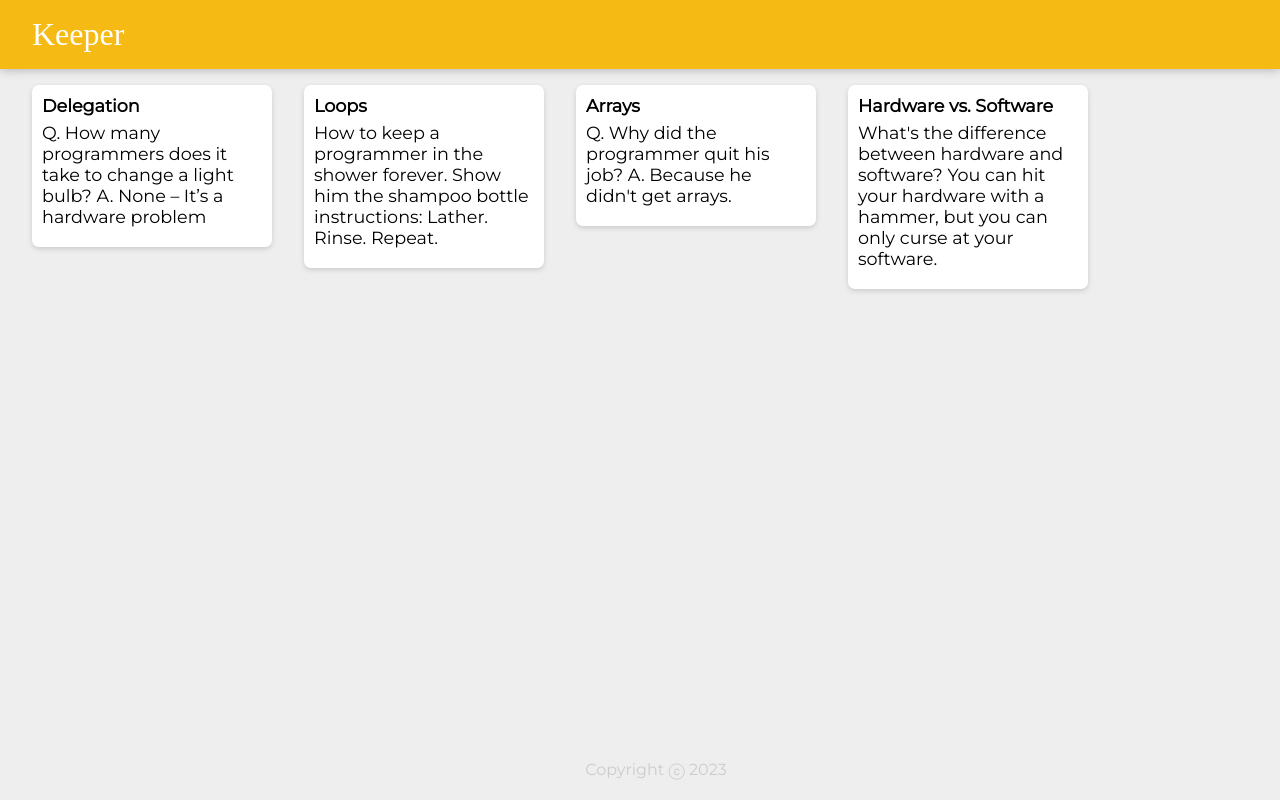
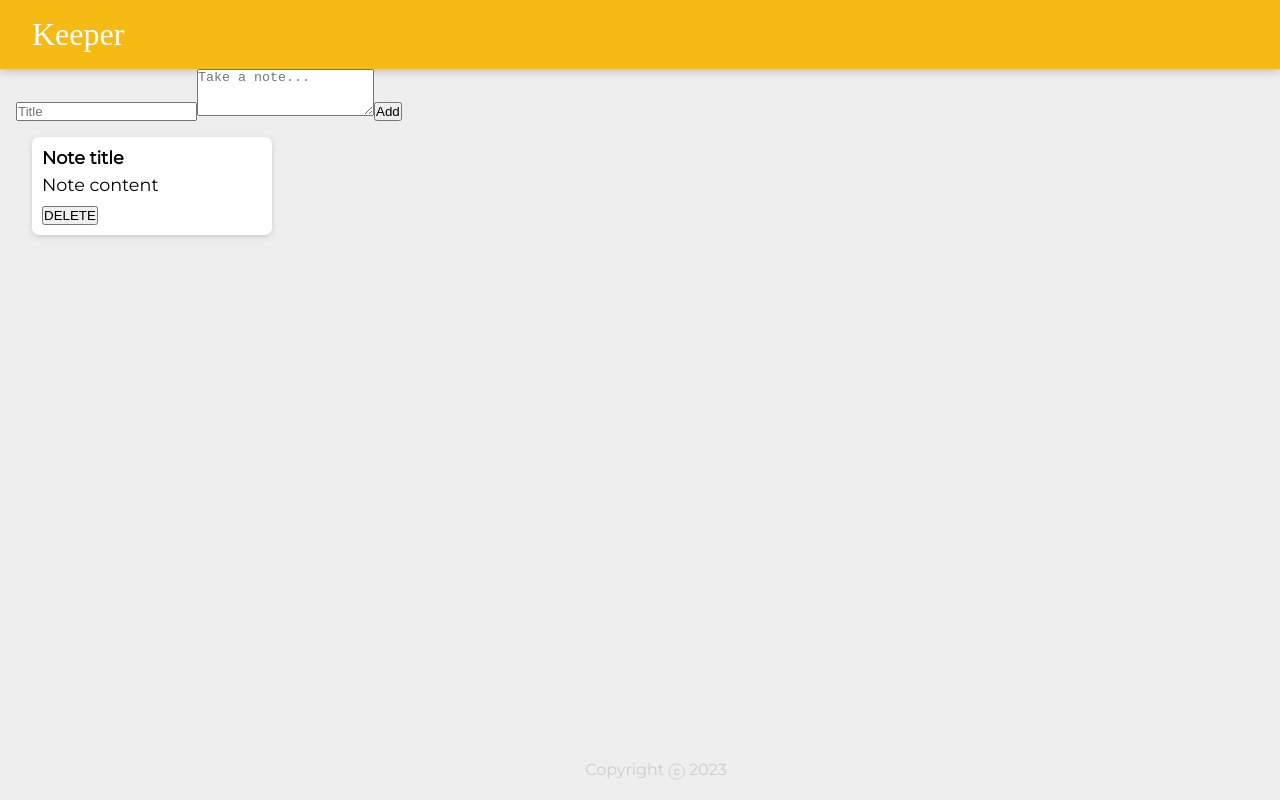
Before and after one commit to JoaoBernardoVeiga/react-keeper-app, a React (Create React App) app: page / in a window 1280 px wide. Built offline with nearby package versions, Linux system fonts and the light colour scheme; a web font is replaced by a local one.

Commit message:
Add createArea

```diff
--- a/src/components/App.jsx
+++ b/src/components/App.jsx
@@ -1,16 +1,15 @@
+import React from "react";
+import Header from "./Header";
 import Footer from "./Footer";
-import Header from "./Header";
 import Note from "./Note";
-import notes from "../notes";
-import React from "react";
+import CreateArea from "./CreateArea";
 
 function App() {
   return (
     <div>
       <Header />
-      {notes.map((note) => (
-        <Note key={note.key} title={note.title} content={note.content} />
-      ))}
+      <CreateArea />
+      <Note key={1} title="Note title" content="Note content" />
       <Footer />
     </div>
   );
--- /dev/null
+++ b/src/components/CreateArea.jsx
@@ -0,0 +1,15 @@
+import React from "react";
+
+function CreateArea() {
+  return (
+    <div>
+      <form>
+        <input name="title" placeholder="Title" />
+        <textarea name="content" placeholder="Take a note..." rows="3" />
+        <button>Add</button>
+      </form>
+    </div>
+  );
+}
+
+export default CreateArea;
--- a/src/components/Footer.jsx
+++ b/src/components/Footer.jsx
@@ -1,9 +1,7 @@
 import React from "react";
 
-function Footer(){
+function Footer() {
   const year = new Date().getFullYear();
-    console.log(year);
-
   return (
     <footer>
       <p>Copyright ⓒ {year}</p>
--- a/src/components/Note.jsx
+++ b/src/components/Note.jsx
@@ -5,6 +5,7 @@
     <div className="note">
       <h1>{props.title}</h1>
       <p>{props.content}</p>
+      <button>DELETE</button>
     </div>
   );
 }
```
Also changed, not shown: src/components/Header.jsx (+6 -6 lines). Lines whose indentation alone changed are shown as unchanged.
